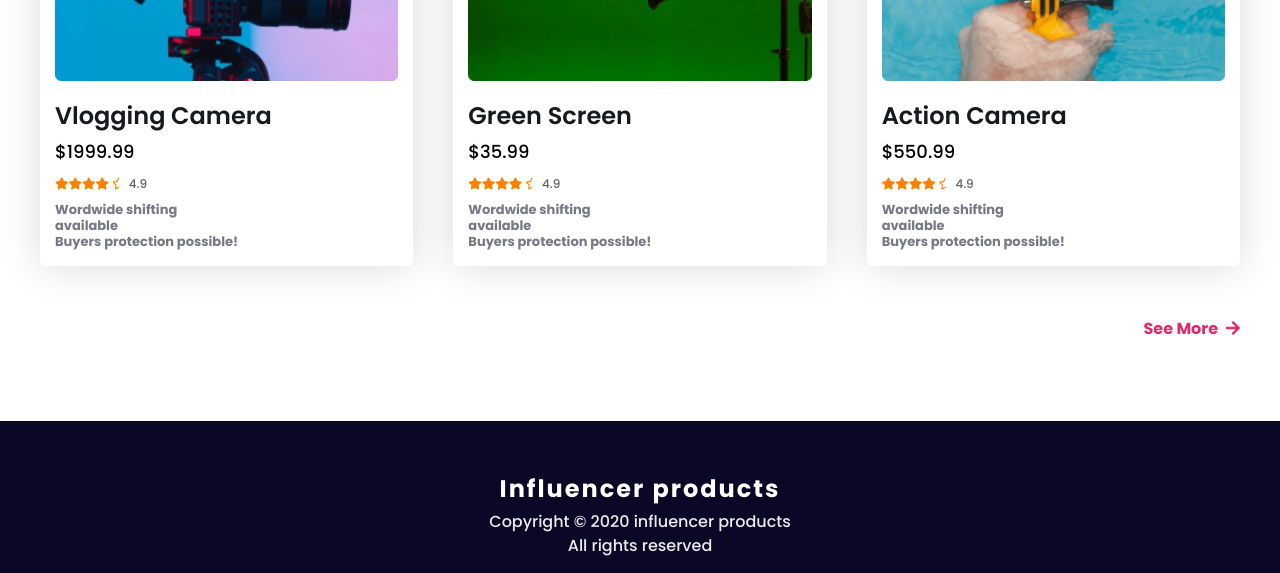
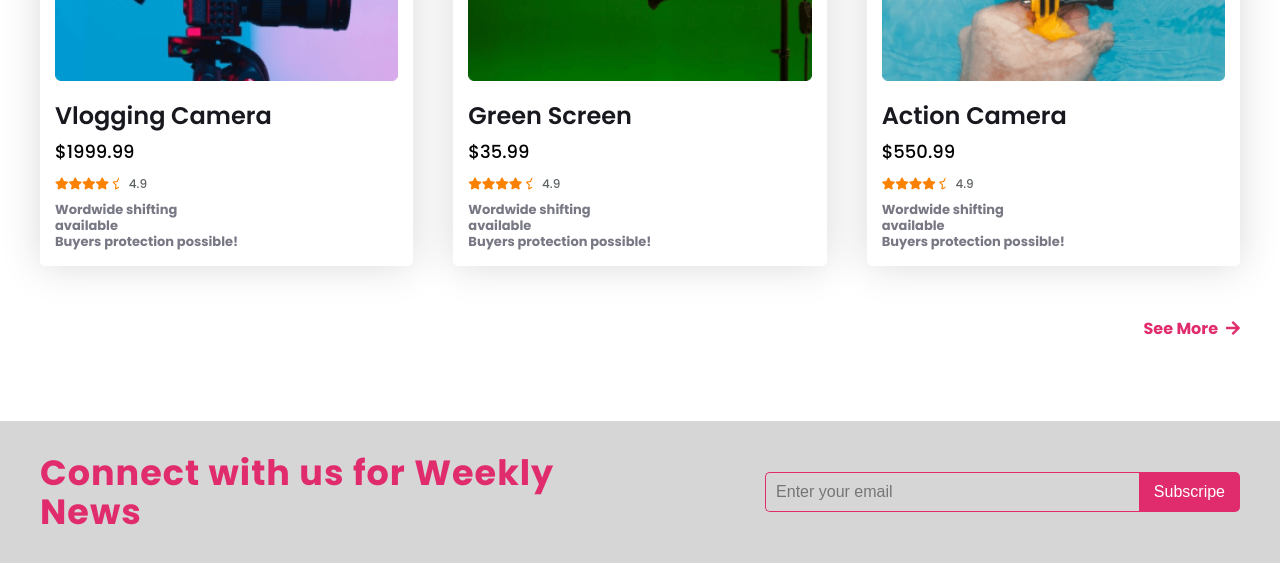
Before and after one commit to sam-suzzaman/PH3-Influencer_Gear, a plain HTML site: page index.html in a window 1280 px wide. Shown: the part 2010-2583 px from the top of the page. Drawn offline with Linux system fonts and the light colour scheme.

Commit message:
Adding the Call-out Section

```diff
--- a/assets/css/styles.css
+++ b/assets/css/styles.css
@@ -85,7 +85,7 @@ nav {
 }
 .hero-right-part > img {
   width: 100%;
-  animation: moving 3s linear infinite alternate-reverse;
+  animation: moving 5s linear infinite alternate-reverse;
 }
 
 @keyframes moving {
@@ -174,6 +174,58 @@ nav {
 }
 
 /* ==================
+  Call-out Styles
+ ====================*/
+.call-out-wrapper {
+  background-color: #d6d6d6;
+  margin-bottom: 5rem;
+  padding: 2rem 0;
+}
+.call-out-container {
+  display: grid;
+  grid-template-columns: repeat(2, 1fr);
+  grid-column-gap: 50px;
+  justify-content: space-between;
+  align-items: center;
+}
+.callout-text {
+  font-size: 35px;
+  color: #e02c6d;
+  letter-spacing: 1px;
+  line-height: 39px;
+}
+.callout-form form {
+  display: flex;
+  justify-content: flex-end;
+}
+.callout-form input {
+  border: 1px solid #e02c6d;
+  border-right: none;
+  outline: none;
+  padding: 10px;
+  font-size: 16px;
+  border-radius: 5px 0 0 5px;
+  width: 65%;
+  background-color: transparent;
+}
+
+.callout-btn {
+  border: none;
+  outline: none;
+  border-radius: 0 5px 5px 0;
+  padding: 7px 15px;
+  font-weight: 600;
+  cursor: pointer;
+  text-transform: capitalize;
+  transition: all 0.3s linear;
+  font-weight: 400;
+}
+.callout-btn:hover {
+  background-color: transparent;
+  color: #e02c6d;
+  border: 1px solid #e02c6d;
+}
+/* ==================
   Footer Styles
  ====================*/
 .footer {
@@ -184,14 +236,14 @@ nav {
 }
 .footer-logo {
   font-weight: 700;
-  font-style: 24px;
+  font-size: 24px;
   line-height: 36px;
   letter-spacing: 2px;
   margin-bottom: 3px;
 }
 .footer-cpy-text {
   font-weight: 400;
-  font-style: 14px;
+  font-size: 14px;
   line-height: 24px;
   color: #ebebeb;
 }
@@ -207,6 +259,10 @@ nav {
   margin-right: 24px;
   color: #fff;
   font-size: 18px;
+  transition: all 0.3s linear;
+}
+.footer-social-menu li:hover a {
+  color: #e02c6d;
 }
 .footer-social-menu li:last-child a {
   margin-right: 0;
--- a/index.html
+++ b/index.html
@@ -200,6 +200,18 @@
           >see more<i class="fas fa-arrow-right"></i
         ></a>
       </section>
+      <!-- Call out Start -->
+      <section class="call-out-wrapper">
+        <div class="sec-wrapper call-out-container">
+          <h4 class="callout-text">Connect with us for Weekly News</h4>
+          <div class="callout-form">
+            <form action="">
+              <input type="emial" placeholder="Enter your email" />
+              <button type="submit" class="btn callout-btn">subscripe</button>
+            </form>
+          </div>
+        </div>
+      </section>
       <!-- Footer Start -->
       <footer class="footer">
         <h2 class="footer-logo">Influencer products</h2>
```
